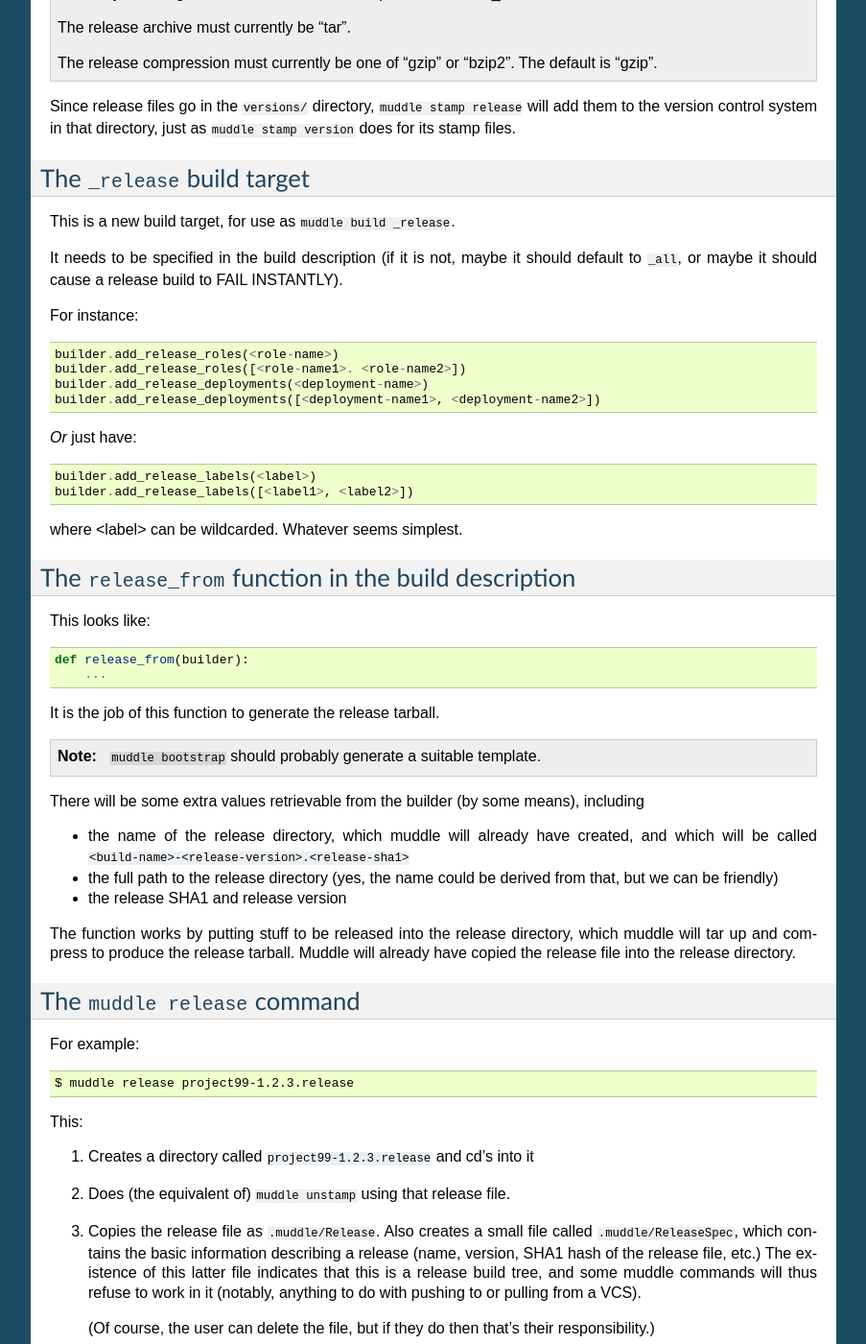
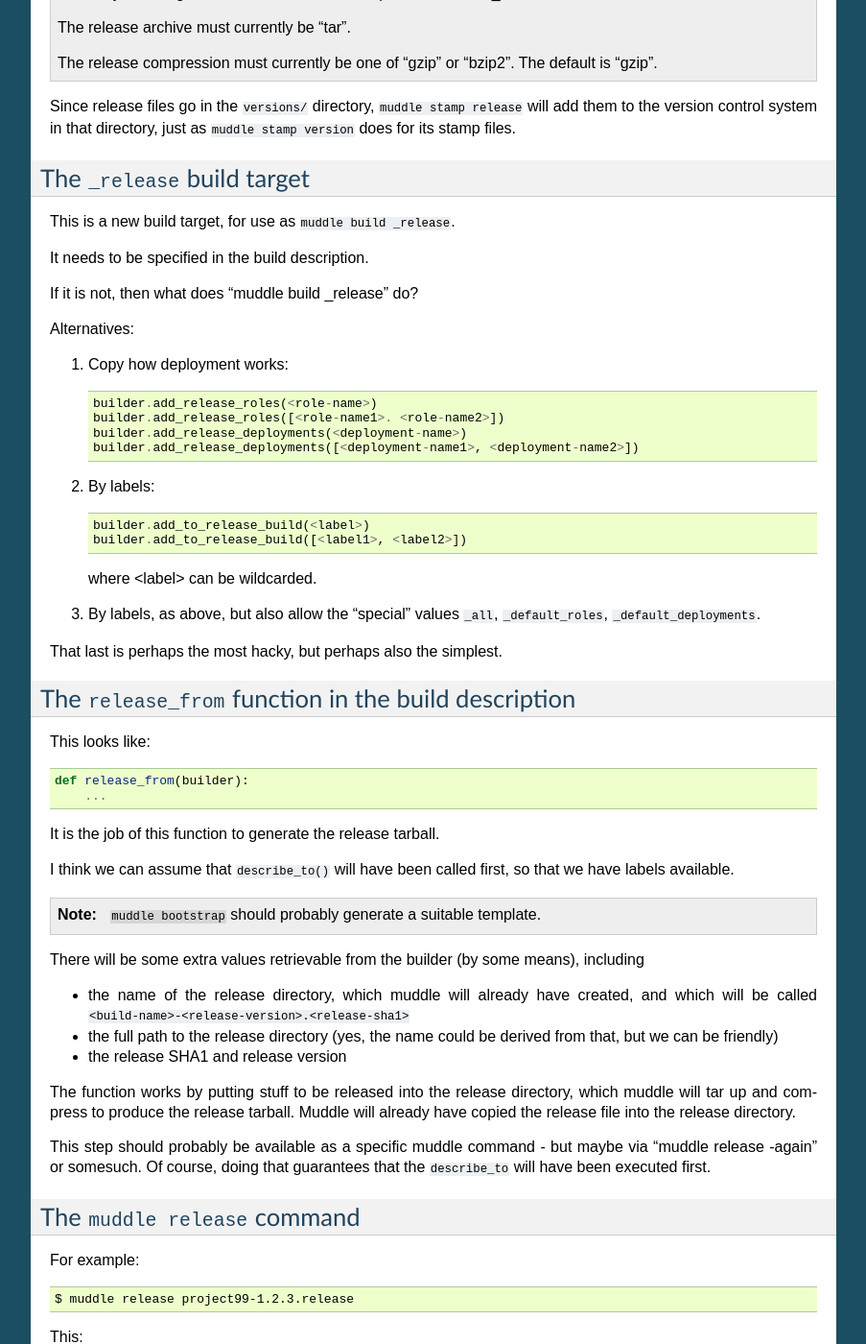
Before and after one commit to kynesim/muddle, a Sphinx documentation site: the page built from docs/release.txt, in a window 1280 px wide and 1400 px high, scrolled down 1376 px. Shown: the whole window at 96% size, without its empty margins (198-1101 px from the left). Built offline with Sphinx 7.4.7, drawn with Linux system fonts in a browser that asks for light colours; some of the changed text lies outside the part shown.

Commit message:
Add the skeleton of "muddle query release"

```diff
--- a/docs/release.txt
+++ b/docs/release.txt
@@ -84,23 +84,30 @@ The ``_release`` build target
 -----------------------------
 This is a new build target, for use as ``muddle build _release``.
 
-It needs to be specified in the build description (if it is not, maybe it
-should default to ``_all``, or maybe it should cause a release build to FAIL
-INSTANTLY).
+It needs to be specified in the build description.
 
-For instance::
+If it is not, then what does "muddle build _release" do?
+
+Alternatives:
+
+1. Copy how deployment works::
 
     builder.add_release_roles(<role-name>)
     builder.add_release_roles([<role-name1>. <role-name2>])
     builder.add_release_deployments(<deployment-name>)
     builder.add_release_deployments([<deployment-name1>, <deployment-name2>])
 
-*Or* just have::
+2. By labels::
 
-    builder.add_release_labels(<label>)
-    builder.add_release_labels([<label1>, <label2>])
+    builder.add_to_release_build(<label>)
+    builder.add_to_release_build([<label1>, <label2>])
 
-where <label> can be wildcarded. Whatever seems simplest.
+   where <label> can be wildcarded.
+
+3. By labels, as above, but also allow the "special" values ``_all``,
+   ``_default_roles``, ``_default_deployments``.
+
+That last is perhaps the most hacky, but perhaps also the simplest.
 
 The ``release_from`` function in the build description
 ------------------------------------------------------
@@ -110,6 +117,9 @@ This looks like::
         ...
 
 It is the job of this function to generate the release tarball.
+
+I think we can assume that ``describe_to()`` will have been called first, so
+that we have labels available.
 
 .. note:: ``muddle bootstrap`` should probably generate a suitable template.
 
@@ -126,6 +136,10 @@ The function works by putting stuff to be released into the release
 directory, which muddle will tar up and compress to produce the release
 tarball. Muddle will already have copied the release file into the release
 directory.
+
+This step should probably be available as a specific muddle command - but
+maybe via "muddle release -again" or somesuch. Of course, doing that
+guarantees that the ``describe_to`` will have been executed first.
 
 
 The ``muddle release`` command
@@ -169,6 +183,9 @@ This:
 7. Calls the ``release_from(builder)`` function in the build description
    (obviously it is an error if there isn't one).
 
+   Note that the tarball directory (step 6) will be passed to the function
+   somehow - either as another function argument, or via the builder object.
+
       This is probably actually best done with yet another muddle command -
       maybe::
 
```
Also changed, not shown: 1 other file.
